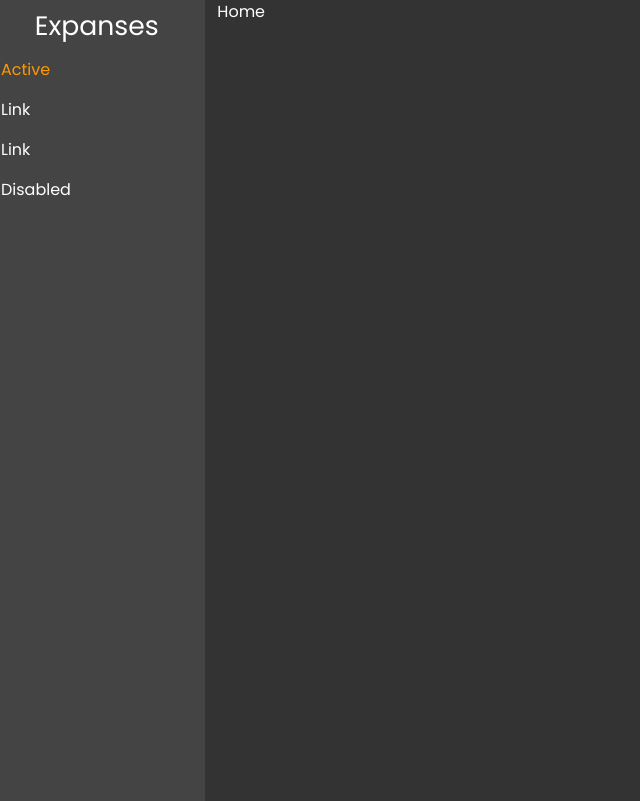
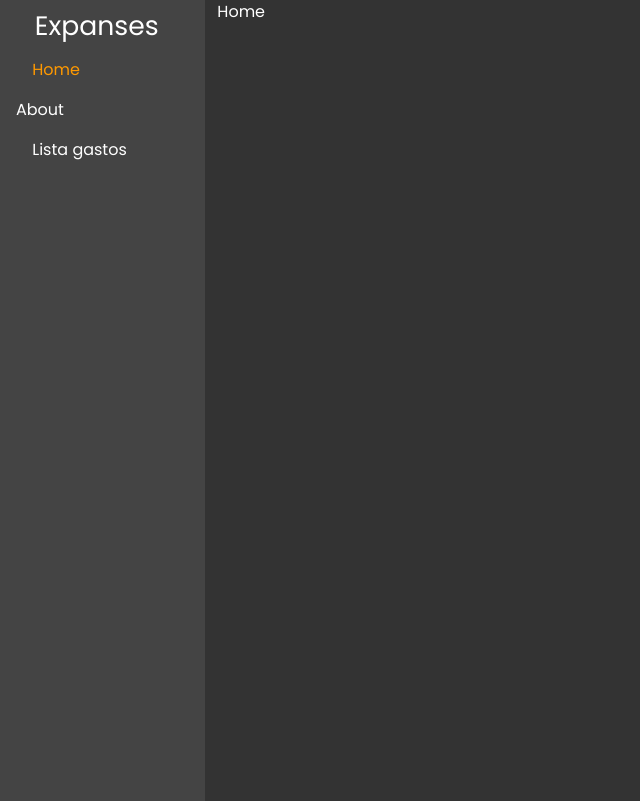
Before and after one commit to JrzenonDev/personal-account-manager-vue-firebase, a Vue app: page /#/ in a window 1280 px wide. Shown: the whole page, without its empty margins (0-640 px from the left). Built offline with nearby package versions, Linux system fonts and the light colour scheme; no server answers; sample sign-in values are in the browser's storage.

Commit message:
navigation

```diff
--- a/src/components/layout/LayoutNavigation.vue
+++ b/src/components/layout/LayoutNavigation.vue
@@ -1,30 +1,35 @@
 <template>
   <ul class="nav flex-column">
-    <li class="nav-item">
-      <a class="nav-link active" href="#">Active</a>
-    </li>
-    <li class="nav-item">
-      <a class="nav-link" href="#">Link</a>
-    </li>
-    <li class="nav-item">
-      <a class="nav-link" href="#">Link</a>
-    </li>
-    <li class="nav-item">
-      <a class="nav-link disabled" href="#">Disabled</a>
-    </li>
+    <router-link
+      v-for="(router, i) in routerLink"
+      :key="i"
+      class="nav-link"
+      :to="{name: router.name}"
+      exact
+      exact-active-class="active"
+    >
+      <i :class="`fa-${router.meta.icon}`" />
+      {{ router.meta.title }}
+    </router-link>
   </ul>
 </template>
 
 <script>
 
 export default {
-  name: 'LayoutNavigation'
+  name: 'LayoutNavigation',
+  computed: {
+    routerLink () {
+      return this.$router.options.routes.filter(r => r.name !== 'login')
+    }
+  }
 }
 </script>
 
 <style lang="scss" scoped>
   .nav {
     margin-left: -15px;
+    padding-left: 15px;
     width: calc(100% + 30px);
     height: calc(100vh - 49px);
 
```
